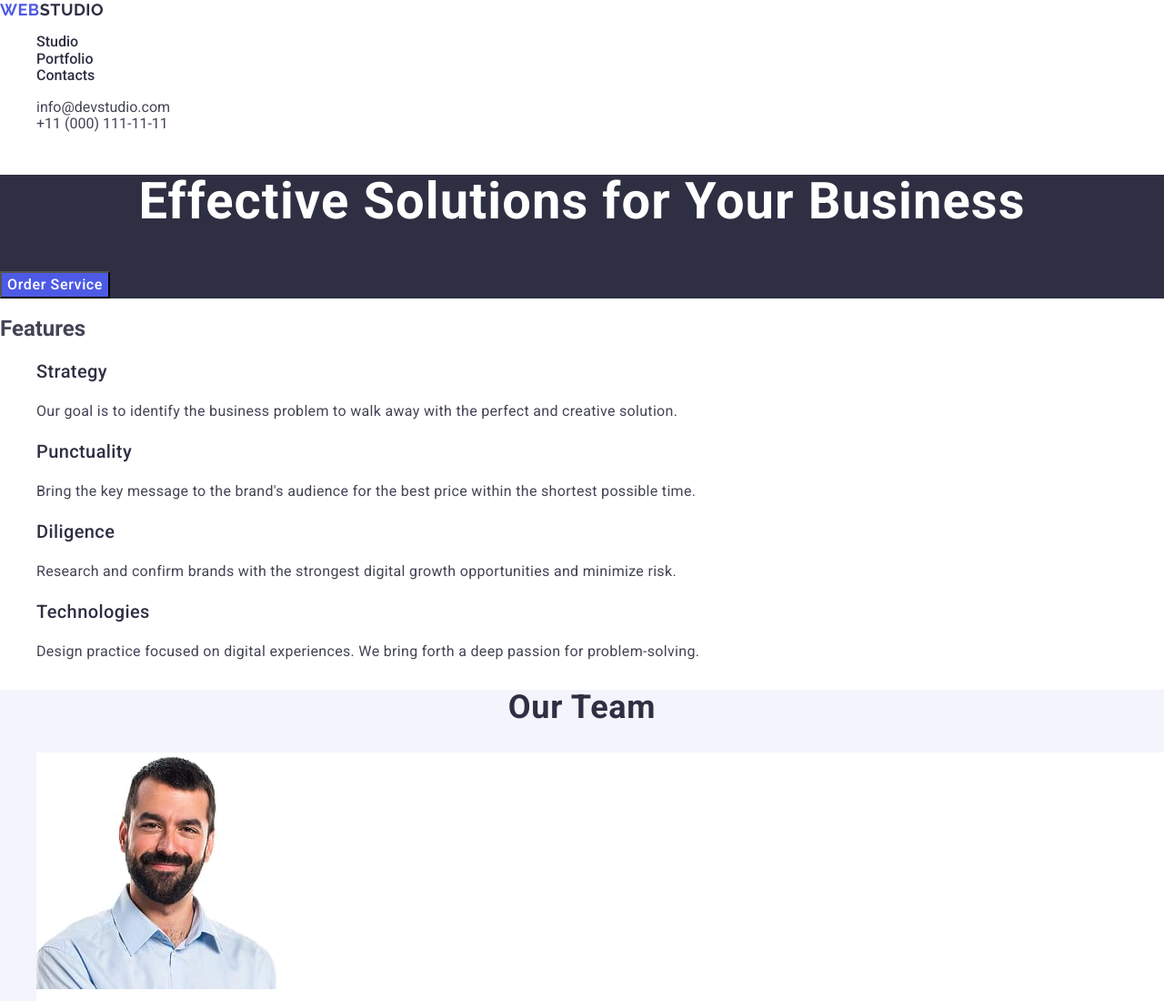
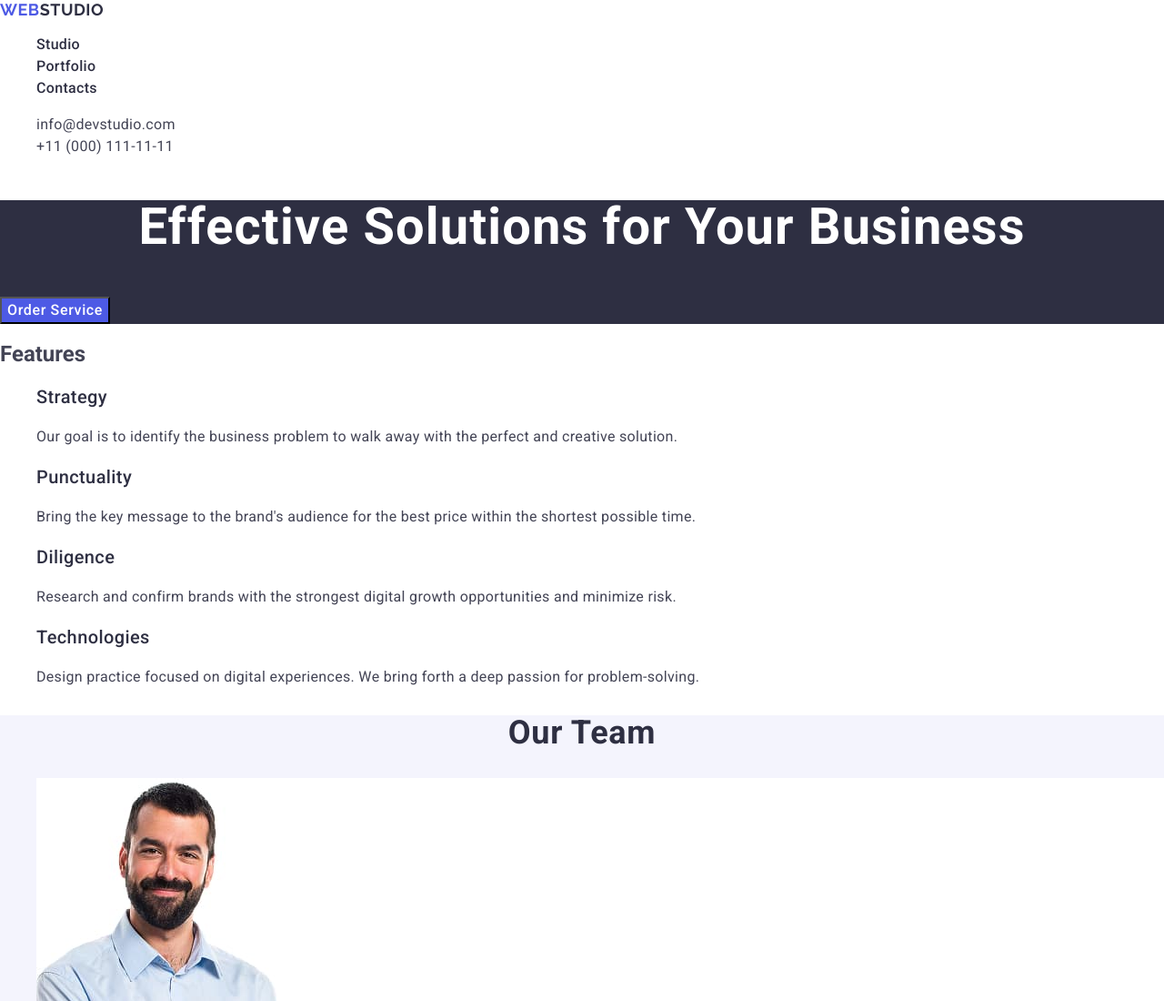
Before and after one commit to mintjam69/goit-markup-hw-02, a plain HTML site: page index.html in a window 1280 px wide. Shown: the top 1100 px of the page at 91% size. Drawn offline with nearby package versions, Linux system fonts and the light colour scheme.

Commit message:
fix header

```diff
--- a/css/styles.css
+++ b/css/styles.css
@@ -33,6 +33,8 @@ ol {
 .nav-link {
     font-weight: 500;
     color: #2e2f42;
+    line-height: 1.5;
+    letter-spacing: 0.02em;
 }
 
 .nav-link:hover,
@@ -46,6 +48,8 @@ ol {
 
 .contacts-link {
     color: #434455;
+    line-height: 1.5;
+    letter-spacing: 0.02em;
 }
 
 .contacts-link:hover,
```
